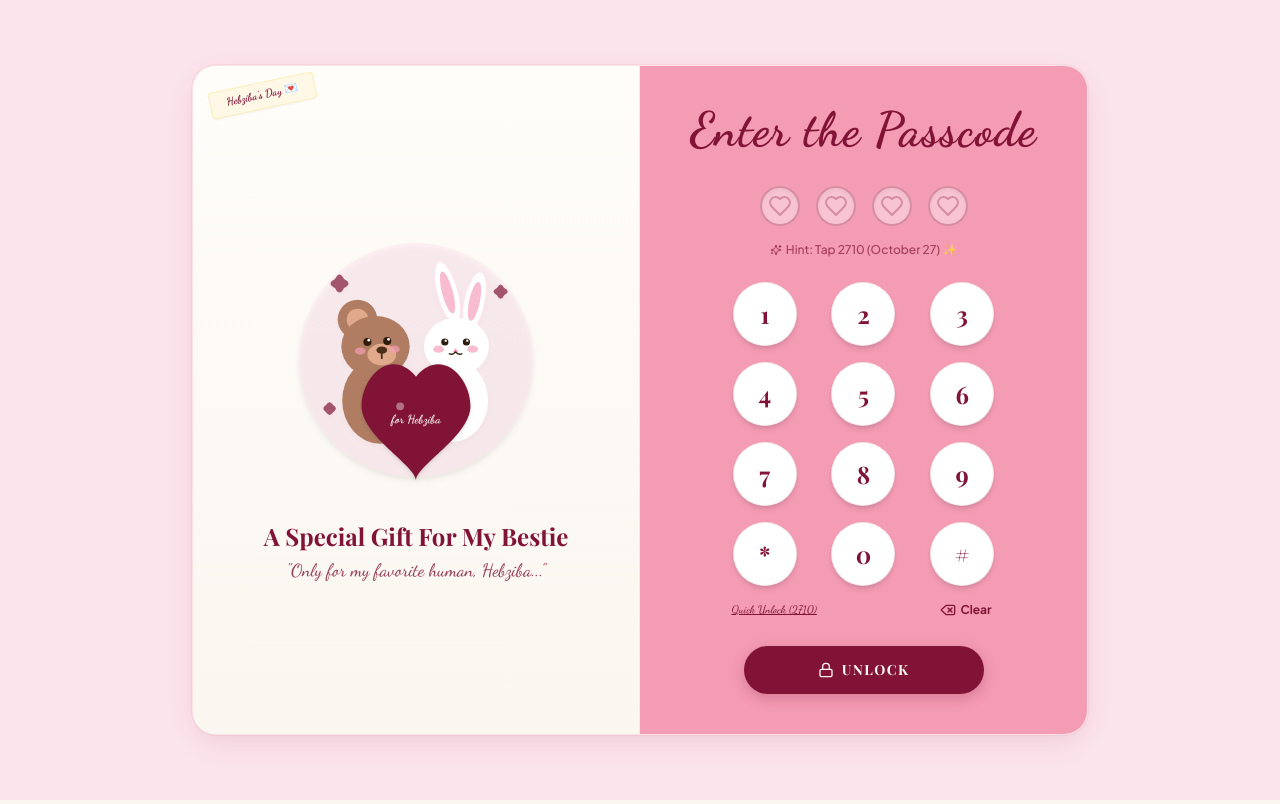
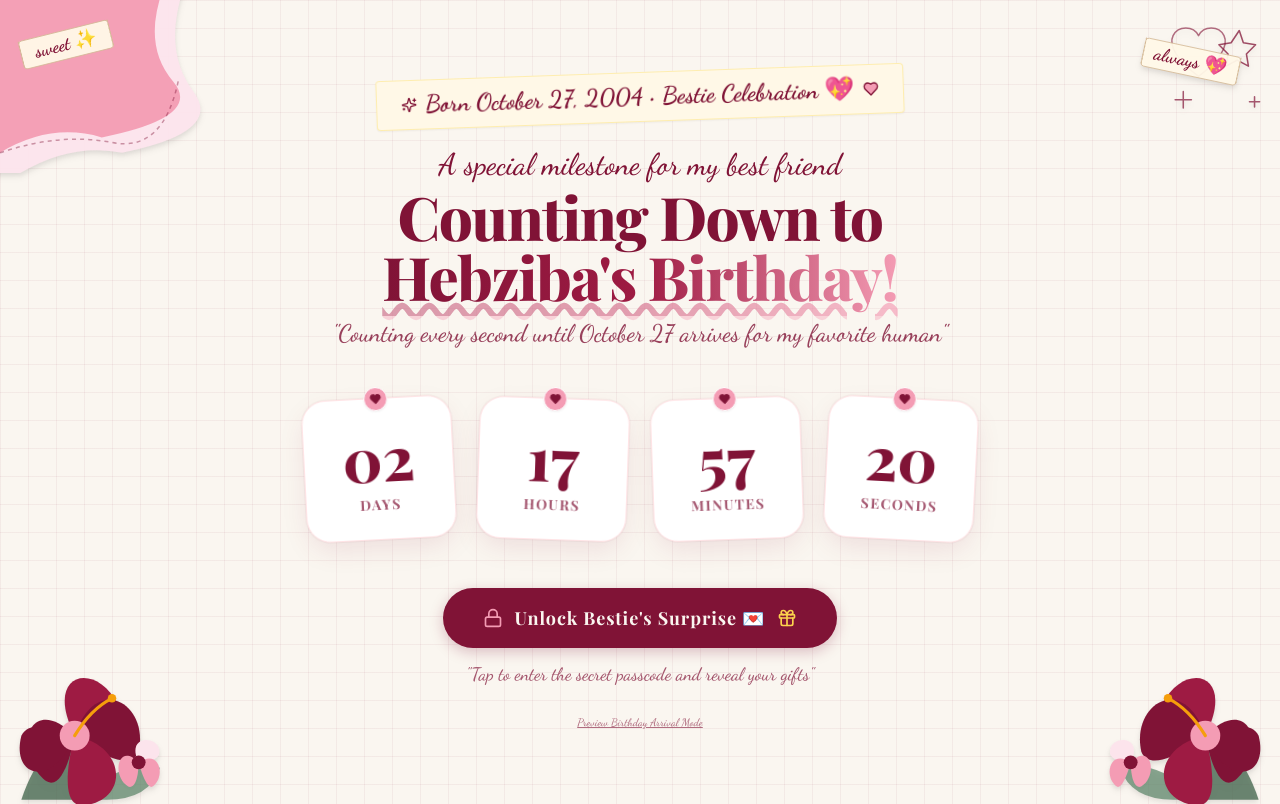
Before and after one commit to DhineshCool/first_website, a React (Vite) app: page / in a window 1280 px wide. Built offline with nearby package versions, Linux system fonts and the light colour scheme; a web font is replaced by a local one.

Commit message:
Add starting birthday countdown screen for Hebziba

```diff
--- a/src/App.tsx
+++ b/src/App.tsx
@@ -1,6 +1,7 @@
 import React, { useState } from 'react';
 import { AnimatePresence, motion } from 'framer-motion';
 import { ScreenState } from './types';
+import { StartingCountdownScreen } from './components/StartingCountdownScreen';
 import { PasscodeScreen } from './components/PasscodeScreen';
 import { CountdownScreen } from './components/CountdownScreen';
 import { CakeCalendarScreen } from './components/CakeCalendarScreen';
@@ -12,9 +13,11 @@ import { LoveLetterGift } from './components/LoveLetterGift';
 import { ScrapbookLayout } from './components/ScrapbookLayout';
 
 export const App: React.FC = () => {
-  const [screenState, setScreenState] = useState<ScreenState>('LOCK');
+  const [screenState, setScreenState] = useState<ScreenState>('BIRTHDAY_COUNTDOWN');
 
   // Handle navigation transitions
+  const handleEnterPasscode = () => setScreenState('LOCK');
+  const handleBackToCountdown = () => setScreenState('BIRTHDAY_COUNTDOWN');
   const handlePasscodeSuccess = () => setScreenState('COUNTDOWN');
   const handleCountdownComplete = () => setScreenState('CAKE');
   const handleCakeContinue = () => setScreenState('PROMPT_GIFT');
@@ -64,8 +67,9 @@ export const App: React.FC = () => {
   if (screenState === 'LOCK') {
     return (
       <PasscodeScreen
-        correctPasscode="0819"
+        correctPasscode="2710"
         onSuccess={handlePasscodeSuccess}
+        onBackToCountdown={handleBackToCountdown}
       />
     );
   }
@@ -81,6 +85,14 @@ export const App: React.FC = () => {
           transition={{ duration: 0.35, ease: 'easeInOut' }}
           className="w-full flex flex-col items-center justify-center"
         >
+          {screenState === 'BIRTHDAY_COUNTDOWN' && (
+            <StartingCountdownScreen
+              onEnterPasscode={handleEnterPasscode}
+              targetDate="2026-10-27T00:00:00"
+              recipientName="Hebziba"
+            />
+          )}
+
           {screenState === 'COUNTDOWN' && (
             <CountdownScreen onComplete={handleCountdownComplete} />
           )}
--- a/src/components/PasscodeScreen.tsx
+++ b/src/components/PasscodeScreen.tsx
@@ -5,11 +5,13 @@ import { Heart, Delete, Lock, Sparkles } from 'lucide-react';
 interface PasscodeScreenProps {
   correctPasscode?: string;
   onSuccess: () => void;
+  onBackToCountdown?: () => void;
 }
 
 export const PasscodeScreen: React.FC<PasscodeScreenProps> = ({
   correctPasscode = '2710',
   onSuccess,
+  onBackToCountdown,
 }) => {
   const [pin, setPin] = useState<string>('');
   const [isShaking, setIsShaking] = useState<boolean>(false);
@@ -259,7 +261,7 @@ export const PasscodeScreen: React.FC<PasscodeScreenProps> = ({
           </div>
 
           {/* Bottom Pill Button: UNLOCK */}
-          <div className="w-full mt-6 flex justify-center">
+          <div className="w-full mt-6 flex flex-col items-center justify-center gap-2">
             <button
               onClick={handleUnlockClick}
               className="w-full max-w-[240px] py-3.5 rounded-full bg-[#801336] text-[#FAF6F0] font-playfair font-bold text-sm tracking-widest shadow-pill-maroon hover:bg-[#9E1B43] hover:scale-105 active:scale-95 transition-all duration-200 flex items-center justify-center gap-2"
@@ -267,6 +269,14 @@ export const PasscodeScreen: React.FC<PasscodeScreenProps> = ({
               <Lock className="w-4 h-4" />
               <span>UNLOCK</span>
             </button>
+            {onBackToCountdown && (
+              <button
+                onClick={onBackToCountdown}
+                className="text-xs font-dancing font-bold text-[#801336]/75 hover:text-[#801336] hover:underline transition-all mt-1"
+              >
+                ← Back to Birthday Countdown
+              </button>
+            )}
           </div>
         </div>
       </motion.div>
--- /dev/null
+++ b/src/components/StartingCountdownScreen.tsx
@@ -0,0 +1,186 @@
+import React, { useState, useEffect } from 'react';
+import { motion, AnimatePresence } from 'framer-motion';
+import { Lock, Sparkles, Heart, Gift, PartyPopper } from 'lucide-react';
+
+interface StartingCountdownScreenProps {
+  onEnterPasscode: () => void;
+  targetDate?: string;
+  recipientName?: string;
+}
+
+interface TimeLeft {
+  days: number;
+  hours: number;
+  minutes: number;
+  seconds: number;
+  isPassed: boolean;
+}
+
+export const StartingCountdownScreen: React.FC<StartingCountdownScreenProps> = ({
+  onEnterPasscode,
+  targetDate = '2026-10-27T00:00:00',
+  recipientName = 'Hebziba',
+}) => {
+  const [timeLeft, setTimeLeft] = useState<TimeLeft>({
+    days: 0,
+    hours: 0,
+    minutes: 0,
+    seconds: 0,
+    isPassed: false,
+  });
+
+  const [overrideArrival, setOverrideArrival] = useState<boolean | null>(null);
+
+  useEffect(() => {
+    const calculateTime = () => {
+      const now = new Date().getTime();
+      const target = new Date(targetDate).getTime();
+      const difference = target - now;
+
+      if (difference <= 0) {
+        setTimeLeft({
+          days: 0,
+          hours: 0,
+          minutes: 0,
+          seconds: 0,
+          isPassed: true,
+        });
+      } else {
+        const days = Math.floor(difference / (1000 * 60 * 60 * 24));
+        const hours = Math.floor((difference / (1000 * 60 * 60)) % 24);
+        const minutes = Math.floor((difference / (1000 * 60)) % 60);
+        const seconds = Math.floor((difference / 1000) % 60);
+
+        setTimeLeft({
+          days,
+          hours,
+          minutes,
+          seconds,
+          isPassed: false,
+        });
+      }
+    };
+
+    calculateTime();
+    const interval = setInterval(calculateTime, 1000);
+    return () => clearInterval(interval);
+  }, [targetDate]);
+
+  const isCelebrationToday = overrideArrival !== null ? overrideArrival : timeLeft.isPassed;
+
+  return (
+    <div className="w-full flex flex-col items-center py-6 select-none text-center">
+      {/* Decorative Washi Tape Banner */}
+      <motion.div
+        initial={{ opacity: 0, y: -20, rotate: -2 }}
+        animate={{ opacity: 1, y: 0, rotate: -2 }}
+        className="mb-6 px-6 py-2 bg-[#FFF8E7] rounded shadow-sm border border-amber-200/60 inline-flex items-center gap-2"
+      >
+        <Sparkles className="w-4 h-4 text-[#801336]" />
+        <span className="font-dancing text-xl sm:text-2xl font-bold text-[#801336]">
+          Born October 27, 2004 • Bestie Celebration 💖
+        </span>
+        <Heart className="w-4 h-4 fill-[#F49CB4] text-[#801336]" />
+      </motion.div>
+
+      {/* Main Title */}
+      <motion.div
+        initial={{ opacity: 0, scale: 0.95 }}
+        animate={{ opacity: 1, scale: 1 }}
+        transition={{ duration: 0.5 }}
+        className="max-w-2xl mx-auto mb-8"
+      >
+        <span className="font-dancing text-2xl sm:text-3xl text-[#801336] block mb-1">
+          A special milestone for my best friend
+        </span>
+        <h1 className="font-playfair text-4xl sm:text-6xl font-extrabold text-[#801336] tracking-tight">
+          Counting Down to <br />
+          <span className="bg-gradient-to-r from-[#801336] via-[#9E1B43] to-[#F49CB4] bg-clip-text text-transparent underline decoration-[#F49CB4]/40 decoration-wavy">
+            {recipientName}'s Birthday!
+          </span>
+        </h1>
+        <p className="font-dancing text-xl sm:text-2xl text-[#801336]/80 mt-3">
+          "Counting every second until October 27 arrives for my favorite human"
+        </p>
+      </motion.div>
+
+      {/* 4 Polaroid-Style Countdown Cards */}
+      <div className="w-full max-w-2xl mx-auto grid grid-cols-2 sm:grid-cols-4 gap-4 sm:gap-6 my-4">
+        {[
+          { label: 'DAYS', value: timeLeft.days, rotation: -3 },
+          { label: 'HOURS', value: timeLeft.hours, rotation: 2 },
+          { label: 'MINUTES', value: timeLeft.minutes, rotation: -2 },
+          { label: 'SECONDS', value: timeLeft.seconds, rotation: 3 },
+        ].map((unit, idx) => (
+          <motion.div
+            key={unit.label}
+            initial={{ opacity: 0, y: 25 }}
+            animate={{ opacity: 1, y: 0 }}
+            transition={{ duration: 0.4, delay: idx * 0.1 }}
+            whileHover={{ scale: 1.05, rotate: 0 }}
+            style={{ rotate: `${unit.rotation}deg` }}
+            className="bg-white rounded-3xl p-4 sm:p-6 shadow-scrapbook-card border border-rose-100 flex flex-col items-center justify-center relative cursor-default"
+          >
+            {/* Pink Heart Pin at Top Center */}
+            <div className="absolute -top-3 left-1/2 -translate-x-1/2 w-6 h-6 rounded-full bg-[#F49CB4] border border-white shadow-sm flex items-center justify-center">
+              <Heart className="w-3 h-3 fill-[#801336] text-[#801336]" />
+            </div>
+
+            {/* Numerical Digit */}
+            <span className="font-playfair text-4xl sm:text-6xl font-extrabold text-[#801336] tabular-nums mt-1 leading-tight">
+              {String(unit.value).padStart(2, '0')}
+            </span>
+
+            {/* Label */}
+            <span className="font-playfair text-xs sm:text-sm font-bold tracking-widest text-[#801336]/70 uppercase mt-2">
+              {unit.label}
+            </span>
+          </motion.div>
+        ))}
+      </div>
+
+      {/* Birthday Status Notice */}
+      <AnimatePresence>
+        {isCelebrationToday && (
+          <motion.div
+            initial={{ opacity: 0, scale: 0.9 }}
+            animate={{ opacity: 1, scale: 1 }}
+            className="my-4 px-6 py-2.5 rounded-full bg-rose-100 border border-[#801336]/30 text-[#801336] font-dancing text-xl sm:text-2xl font-bold flex items-center gap-2"
+          >
+            <PartyPopper className="w-5 h-5 text-[#801336] animate-bounce" />
+            <span>IT'S HEBZIBA'S BIRTHDAY TODAY! HAPPY 22ND! 🎉</span>
+            <Sparkles className="w-5 h-5 text-amber-500" />
+          </motion.div>
+        )}
+      </AnimatePresence>
+
+      {/* Primary CTA: Unlock Bestie's Surprise (Passcode) */}
+      <div className="mt-8 flex flex-col items-center gap-3">
+        <motion.button
+          whileHover={{ scale: 1.05 }}
+          whileTap={{ scale: 0.95 }}
+          onClick={onEnterPasscode}
+          className="px-8 sm:px-10 py-4 rounded-full bg-[#801336] text-[#FAF6F0] font-playfair font-bold text-base sm:text-lg tracking-wider shadow-pill-maroon hover:bg-[#9E1B43] transition-all flex items-center gap-3"
+        >
+          <Lock className="w-5 h-5 text-[#F49CB4]" />
+          <span>Unlock Bestie's Surprise 💌</span>
+          <Gift className="w-5 h-5 text-amber-300" />
+        </motion.button>
+
+        <p className="font-dancing text-base sm:text-lg text-[#801336]/70">
+          "Tap to enter the secret passcode and reveal your gifts"
+        </p>
+
+        {/* Quick Preview Toggle */}
+        <div className="mt-2">
+          <button
+            onClick={() => setOverrideArrival(!isCelebrationToday)}
+            className="text-[11px] font-dancing text-[#801336]/60 hover:text-[#801336] underline"
+          >
+            {isCelebrationToday ? 'Show Live Countdown Mode' : 'Preview Birthday Arrival Mode'}
+          </button>
+        </div>
+      </div>
+    </div>
+  );
+};
--- a/src/types/index.ts
+++ b/src/types/index.ts
@@ -1,4 +1,5 @@
 export type ScreenState =
+  | 'BIRTHDAY_COUNTDOWN'
   | 'LOCK'
   | 'COUNTDOWN'
   | 'CAKE'
```
